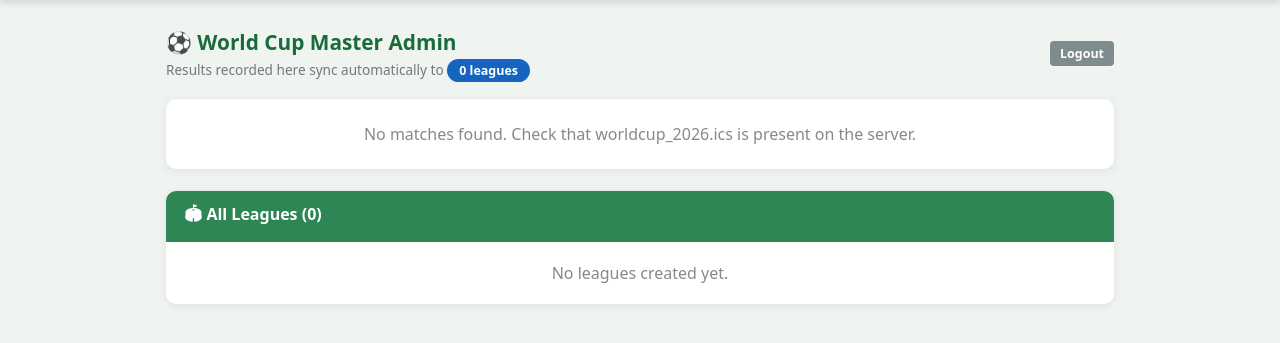
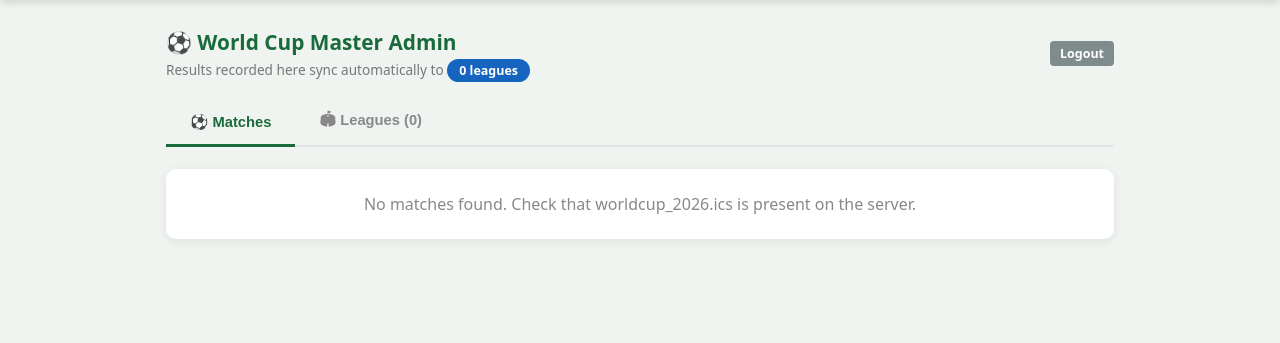
Before and after one commit to DenKula/worldcup-prediction-league, a Flask app: page /worldcup/admin/dashboard in a window 1280 px wide. Shown: the part 54-397 px from the top of the page. Run offline with Flask 3, Linux system fonts and the light colour scheme; the visitor is signed in with stand-in values (Sample User, id 1).

Commit message:
Split master dashboard into Matches and Leagues tabs
Co-Authored-By: Claude Sonnet 4.6 <noreply@anthropic.com>

```diff
--- a/templates/master_dashboard.html
+++ b/templates/master_dashboard.html
@@ -14,6 +14,14 @@
                letter-spacing:.5px;margin:16px 0 8px}
 .sync-badge{background:#1565c0;color:white;border-radius:20px;padding:3px 12px;
             font-size:.78rem;font-weight:700}
+.tabs{display:flex;gap:0;border-bottom:2px solid #e5e5e5;margin-bottom:22px}
+.tab-btn{background:none;border:none;padding:10px 24px;font-size:.92rem;font-weight:700;
+         color:#888;cursor:pointer;border-bottom:3px solid transparent;margin-bottom:-2px;
+         transition:color .15s}
+.tab-btn:hover{color:#1a6b3c}
+.tab-btn.active{color:#1a6b3c;border-bottom-color:#1a6b3c}
+.tab-panel{display:none}
+.tab-panel.active{display:block}
 </style>
 {% endblock %}
 
@@ -29,6 +37,14 @@
   </div>
   <a href="{{ url_for('master_logout') }}" class="btn btn-gray btn-sm">Logout</a>
 </div>
+
+<div class="tabs">
+  <button class="tab-btn active" onclick="switchTab('matches', this)">⚽ Matches</button>
+  <button class="tab-btn" onclick="switchTab('leagues', this)">🏟 Leagues ({{ leagues|length }})</button>
+</div>
+
+<!-- Matches tab -->
+<div id="tab-matches" class="tab-panel active">
 
   {% if upcoming %}
   <div class="card">
@@ -83,13 +99,16 @@
   </div>
   {% endif %}
 
-<!-- All leagues -->
+</div>
+
+<!-- Leagues tab -->
+<div id="tab-leagues" class="tab-panel">
   <div class="card">
     <div class="card-hd">🏟 All Leagues ({{ leagues|length }})</div>
     {% if leagues %}
     <table>
       <thead>
-      <tr><th>Name</th><th>Code</th><th>Type</th><th>Players</th><th>Matches</th><th></th></tr>
+        <tr><th>Name</th><th>Code</th><th>Visibility</th><th>Players</th><th>Matches</th><th></th></tr>
       </thead>
       <tbody>
         {% for code, info in leagues.items() %}
@@ -112,5 +131,15 @@
     <div class="card-body" style="color:#888;text-align:center;padding:20px">No leagues created yet.</div>
     {% endif %}
   </div>
+</div>
+
+<script>
+function switchTab(name, btn) {
+  document.querySelectorAll('.tab-panel').forEach(p => p.classList.remove('active'));
+  document.querySelectorAll('.tab-btn').forEach(b => b.classList.remove('active'));
+  document.getElementById('tab-' + name).classList.add('active');
+  btn.classList.add('active');
+}
+</script>
 
 {% endblock %}
```
Lines whose indentation alone changed are shown as unchanged.
